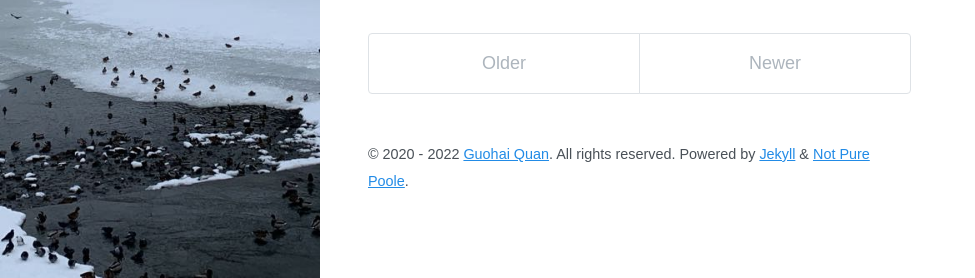
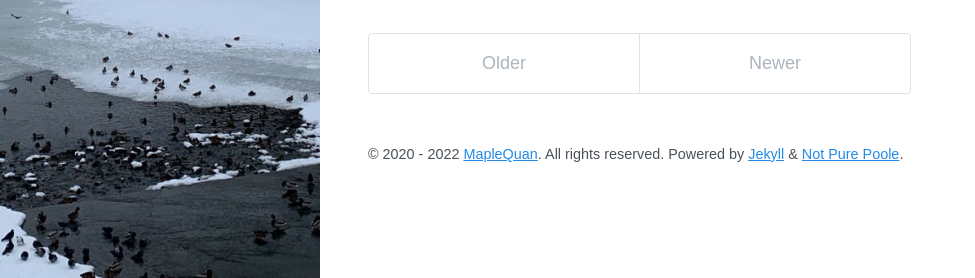
Before and after one commit to MapleQuan/MapleQuan.github.io, a Jekyll site: the page built from index.html, in a window 1280 px wide. Shown: the part 622-900 px from the top of the page, without its empty margins (0-975 px from the left). Built offline with Jekyll 4.4.1, drawn with Linux system fonts in a browser that asks for light colours; nearby versions of some CDN libraries; the list of posts is cut into pages by our own code.

Commit message:
Update _config.yml

```diff
--- a/_config.yml
+++ b/_config.yml
@@ -54,6 +54,6 @@ sass:
 
 # Specify the author for blog posts
 author:
-  name: Guohai Quan
+  name:  MapleQuan
   url: https://github.com/maplequan/
   email: qgh0812@qq.com
```
